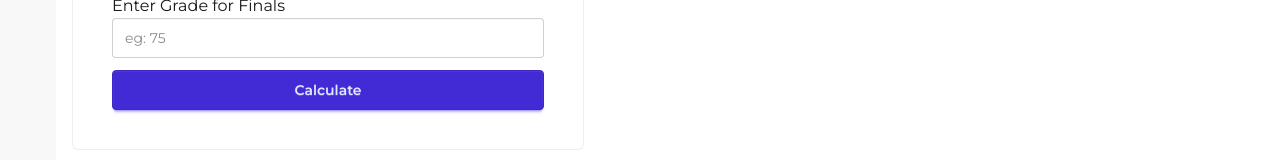
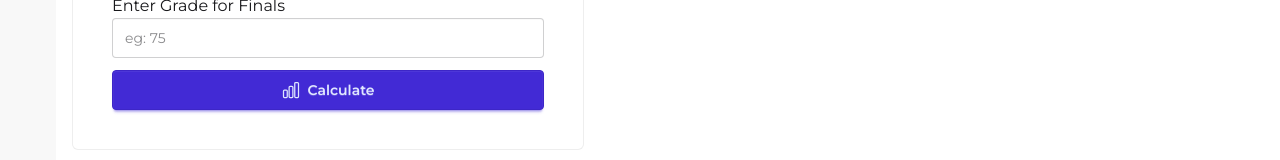
Before and after one commit to MarkMallari16/sti-grade-calculator, a React (Vite) app: page / in a window 1280 px wide. Shown: the part 438-598 px from the top of the page. Built offline with nearby package versions, Linux system fonts and the light colour scheme.

Commit message:
feat: Add icon in Calculate button

```diff
--- a/src/App.tsx
+++ b/src/App.tsx
@@ -57,7 +57,7 @@
       finals: ""
     });
 
-    if (modalRef.current){
+    if (modalRef.current) {
       modalRef.current?.close()
     }
   }
@@ -114,7 +114,13 @@
                   <label htmlFor="finals">Enter Grade for Finals</label>
                   <input type="number" className='input inline-block w-full' placeholder='eg: 75' name='finals' value={grades.finals} onChange={handleInputChange} id='finals' />
                 </div>
-                <button className='mt-3 btn btn-primary w-full' onClick={handleCalculate}>Calculate</button>
+                <button className='mt-3 btn btn-primary w-full' onClick={handleCalculate}>
+                  <svg xmlns="http://www.w3.org/2000/svg" fill="none" viewBox="0 0 24 24" strokeWidth={1.5} stroke="currentColor" className="size-5">
+                    <path strokeLinecap="round" strokeLinejoin="round" d="M3 13.125C3 12.504 3.504 12 4.125 12h2.25c.621 0 1.125.504 1.125 1.125v6.75C7.5 20.496 6.996 21 6.375 21h-2.25A1.125 1.125 0 0 1 3 19.875v-6.75ZM9.75 8.625c0-.621.504-1.125 1.125-1.125h2.25c.621 0 1.125.504 1.125 1.125v11.25c0 .621-.504 1.125-1.125 1.125h-2.25a1.125 1.125 0 0 1-1.125-1.125V8.625ZM16.5 4.125c0-.621.504-1.125 1.125-1.125h2.25C20.496 3 21 3.504 21 4.125v15.75c0 .621-.504 1.125-1.125 1.125h-2.25a1.125 1.125 0 0 1-1.125-1.125V4.125Z" />
+                  </svg>
+
+                  Calculate
+                </button>
               </div>
             </div>
           </div>
```
